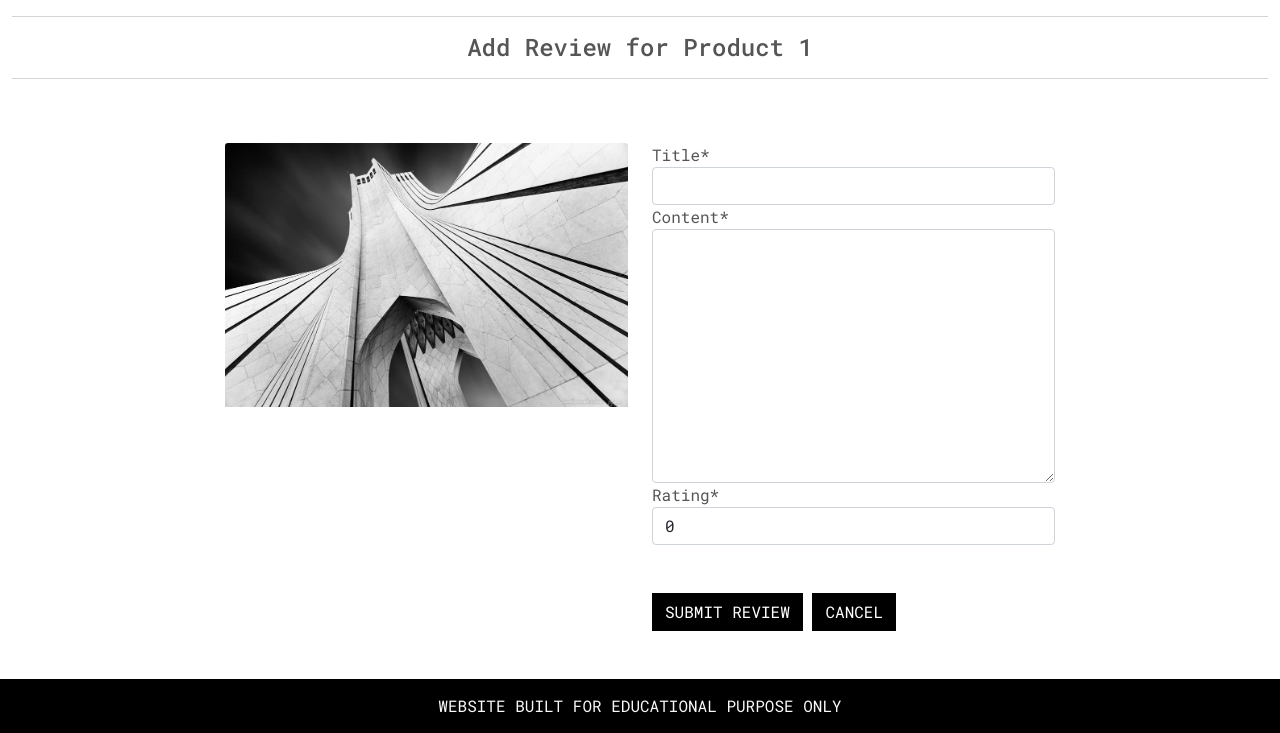
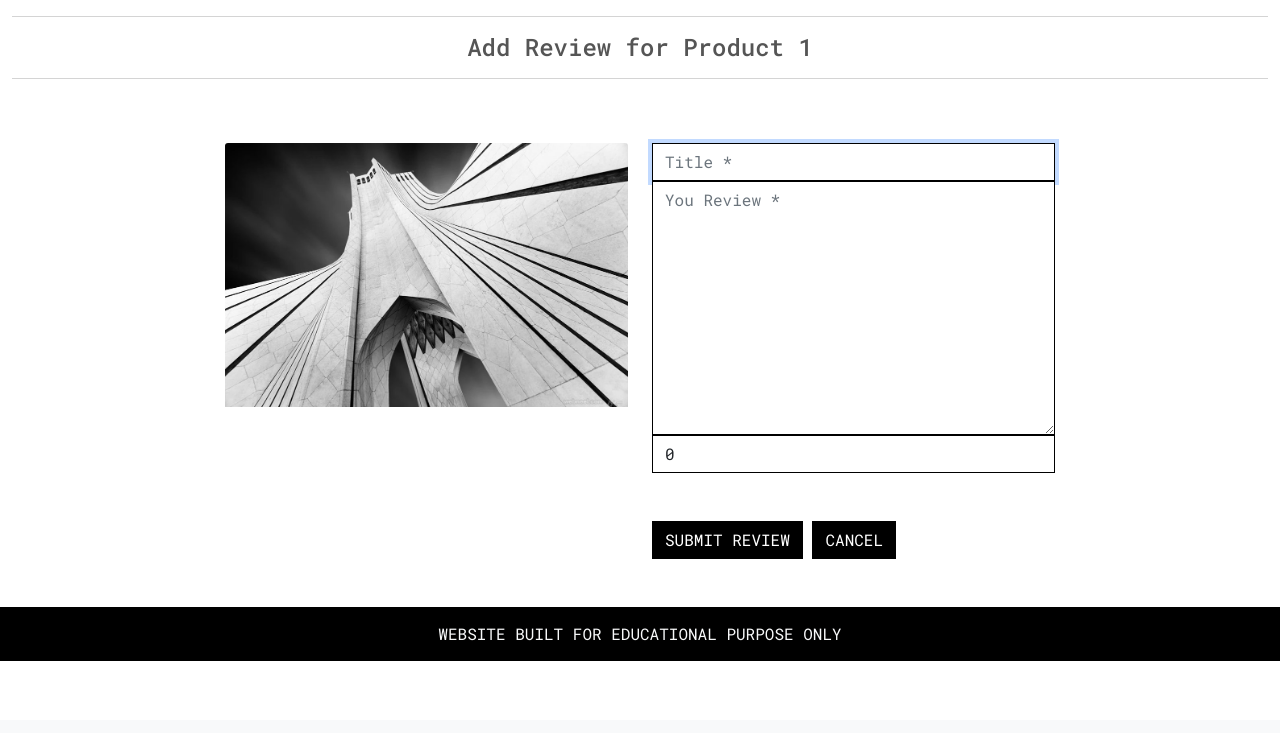
Before and after one commit to AleksandrAtr/darianna-creative, a Django app: page /reviews/add_review/1 in a window 1280 px wide. Shown: the part 80-813 px from the top of the page. After the commit the page ends 741 px from the top, so only its background shows below. Run offline with Django 3.2, Linux system fonts and the light colour scheme; data comes from the database, SQL or seed files in the repository; some libraries are stand-ins or nearby versions.

Commit message:
fix: add form submission functionality for any user

```diff
--- a/reviews/forms.py
+++ b/reviews/forms.py
@@ -1,7 +1,33 @@
 from django import forms
 from .models import Review
 
+
 class ReviewForm(forms.ModelForm):
+    """
+    Add / Edit Review form
+    """
+
     class Meta:
         model = Review
-        fields = ['title', 'content', 'rating']
+        fields = ('title', 'content', 'rating',)
+
+    def __init__(self, *args, **kwargs):
+        super().__init__(*args, **kwargs)
+        placeholders = {
+            'title': 'Title',
+            'content': 'You Review',
+            'rating': 0
+        }
+
+        self.fields['title'].widget.attrs['autofocus'] = True
+        self.fields['title'].widget.attrs['aria-label'] = 'Review Title'
+        self.fields['content'].widget.attrs['aria-label'] = 'Review Content'
+
+        for field in self.fields:
+            if self.fields[field].required:
+                placeholder = f'{placeholders[field]} *'
+            else:
+                placeholder = placeholders[field]
+            self.fields[field].widget.attrs['placeholder'] = placeholder
+            self.fields[field].widget.attrs['class'] = 'border-black rounded-0'
+            self.fields[field].label = False
--- a/reviews/templates/reviews/add_review.html
+++ b/reviews/templates/reviews/add_review.html
@@ -33,8 +33,8 @@
         </div>
         <div class="col-12 col-md-6 col-lg-4">
             <div class="product-details-container mb-5 mt-md-5">
-                <!-- Bag section -->
-                <form class="form" action="" method="">
+                <!-- Review form -->
+                <form method="POST" action="{% url 'add_review' product.id %}" id="review_form">
                     {% csrf_token %}
                     {{ form|crispy }}
                     <!-- Navigation links -->
--- a/reviews/views.py
+++ b/reviews/views.py
@@ -1,20 +1,35 @@
-from django.shortcuts import render, get_object_or_404
+from django.shortcuts import render, reverse, redirect, get_object_or_404
 from products.models import Product
 from .forms import ReviewForm
+from django.contrib import messages
+from django.utils.translation import gettext as _
 
 # Create your views here.
 def add_review(request, product_id):
 
     product = get_object_or_404(Product, pk=product_id)
+    author = request.user if request.user.is_authenticated else "Anonymous"
 
-    form = ReviewForm()
+    if request.method == "POST":
+        form = ReviewForm(request.POST)
 
-    template = 'reviews/add_review.html'
+        if form.is_valid():
+            # Save the review form
+            review = form.save(commit=False)
+            review.product = product
+            review.user = author
+            review.save()
+
+            messages.success(request, _("New product review added."))
+            return redirect('product-detail', product_id=product.id)
+        else:
+            messages.error(request, _("Form invalid, please try again."))
+    else:
+        form = ReviewForm()
 
     context = {
         'form': form,
         'product': product,
     }
-    print(context)
 
-    return render(request, template, context)
+    return render(request, 'reviews/add_review.html', context)
--- a/static/css/base.css
+++ b/static/css/base.css
@@ -126,7 +126,21 @@ body {
     font-size: 2.25rem;
 }
 
+/* ------------------------------------------- alert messages / feedback */
+.flash-message {
+    /* max-width: 850px; */
+    background-color: #000;
+    color: white;
+    font-size: 1.5rem;
+    text-align: center;
+    margin-left: auto;
+    margin-right: auto;
+    list-style-type: none;
+}
 
+.error {
+    color: red;
+}
 
 /* -------------------------------- Media Queries */
 
--- a/templates/base.html
+++ b/templates/base.html
@@ -58,8 +58,11 @@
         </header>
 
         {% if messages %}
-            <div class="message-container">
-            </div>
+            <ul class="flash-message">
+                {% for message in messages %}
+                <li{% if message.tags %} class="{{ message.tags }}"{% endif %}>{{ message }}</li>
+                {% endfor %}
+            </ul>
         {% endif %}
 
         {% block page_header %}
```
Also changed, not shown: reviews/admin.py (+12 -1 lines).
